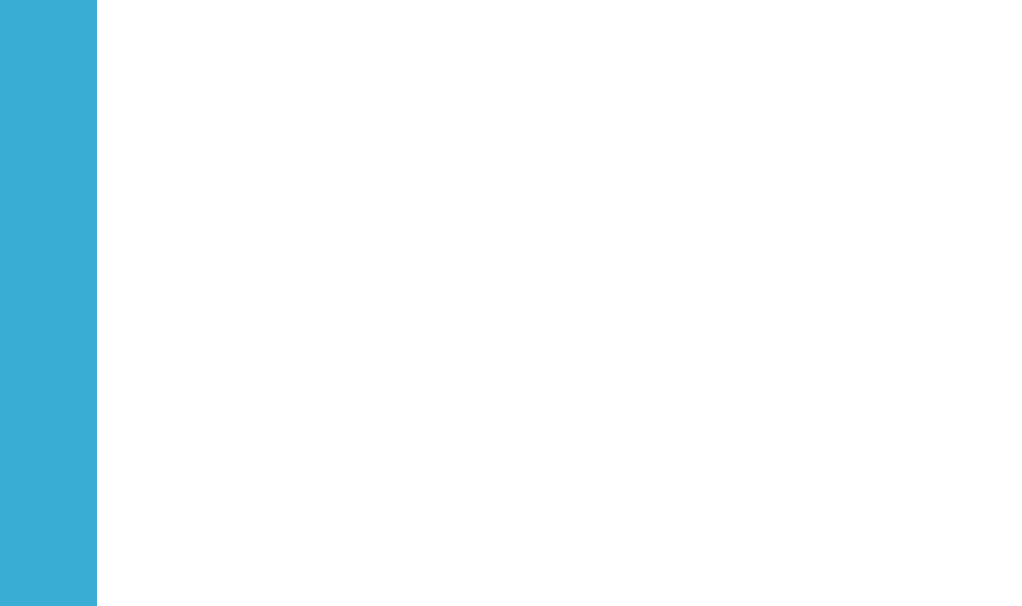
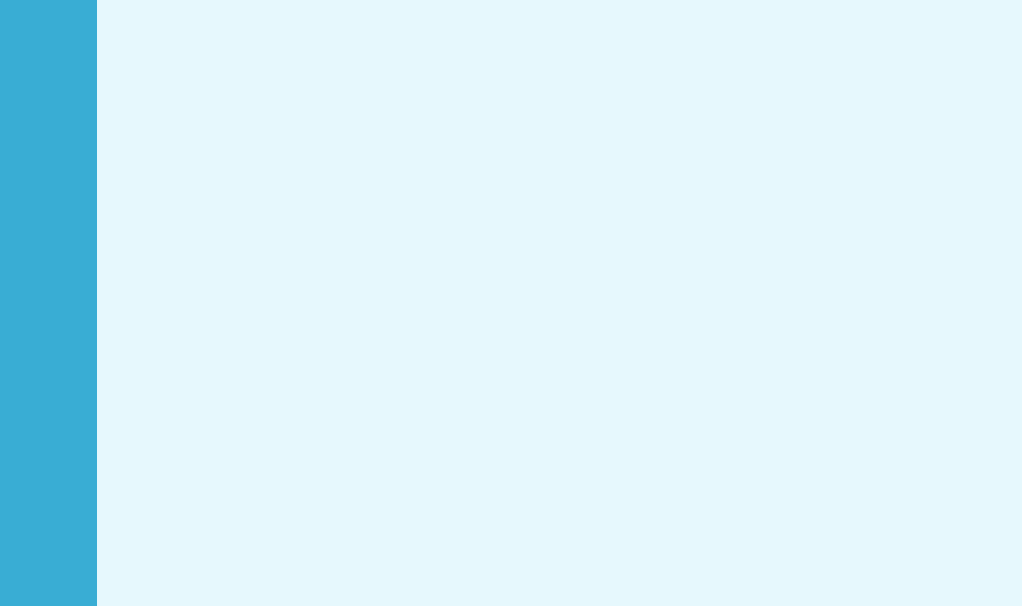
Before and after one commit to crindshelter/admin-dashboard, a plain HTML site: page index.html in a window 1280 px wide. Shown: the part 194-800 px from the top of the page, 258-1280 px from the left. Drawn offline with Linux system fonts and the light colour scheme.

Commit message:
Main content background

```diff
--- a/style.css
+++ b/style.css
@@ -69,6 +69,7 @@ body {
     -webkit-box-shadow: 1px 3px 5px 0px rgba(0,0,0,0.37);
     -moz-box-shadow: 1px 3px 5px 0px rgba(0,0,0,0.37);
     height: 180px;
+    z-index: 1;
 }
 
 .search-head input {
@@ -126,6 +127,12 @@ body {
     height: 100px;
 }
 
+/* Main Content */
+
+.main {
+    background-color: #e6f8fd;
+}
+
 
 /* Other */
 
```
